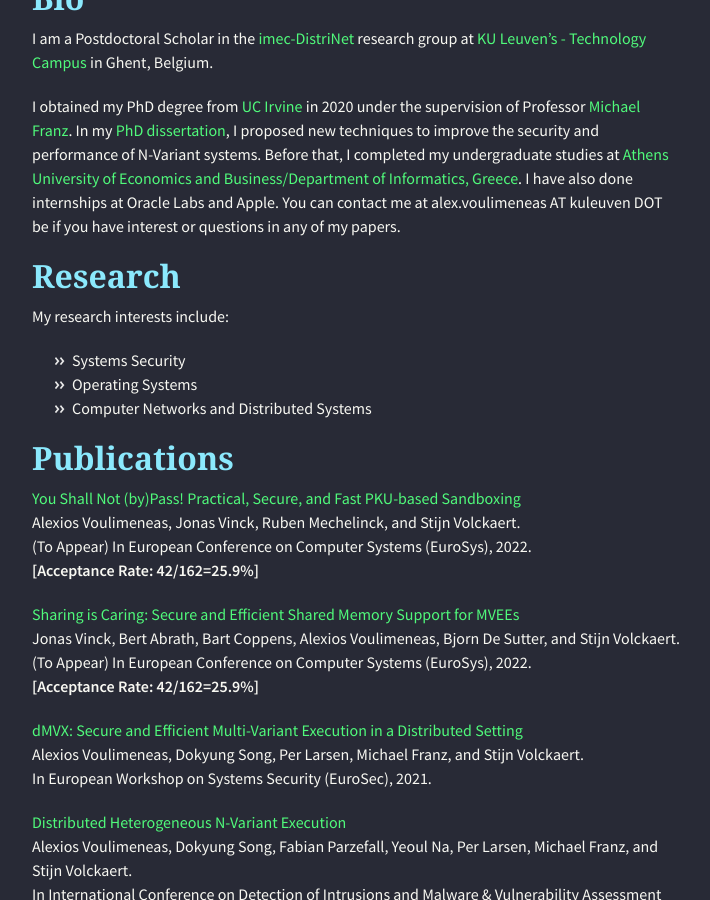
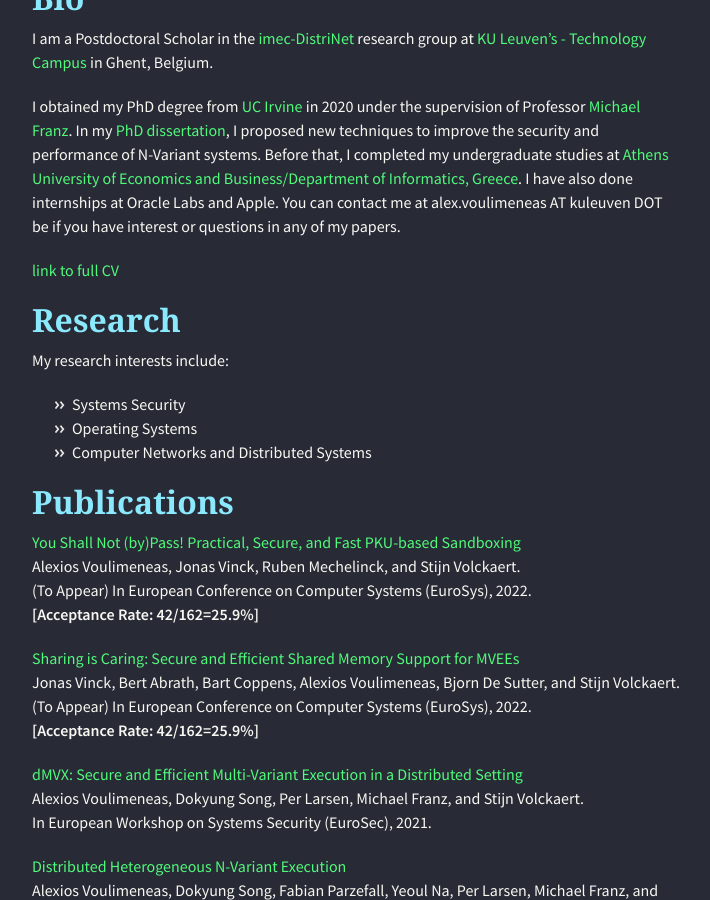
Before and after one commit to alexios-voulimeneas/alexios-voulimeneas.github.io, a Jekyll site: the page built from index.md, in a window 1280 px wide and 900 px high, scrolled down 502 px. Shown: the whole window, without its empty margins (283-993 px from the left). Built offline with Jekyll 4.4.1, drawn with Linux system fonts in a browser that asks for light colours; nearby versions of some CDN libraries; the repository's description, which GitHub fills in, is left out.

Commit message:
Update index.md

```diff
--- a/index.md
+++ b/index.md
@@ -10,6 +10,8 @@ I am a Postdoctoral Scholar in the [imec-DistriNet](https://distrinet.cs.kuleuve
 
 I obtained my PhD degree from [UC Irvine](https://uci.edu/) in 2020 under the supervision of Professor [Michael Franz](http://www.michaelfranz.com/).
 In my [PhD dissertation](https://escholarship.org/uc/item/2719443b), I proposed new techniques to improve the security and performance of N-Variant systems. Before that, I completed my undergraduate studies at [Athens University of Economics and Business/Department of Informatics, Greece]((https://www.dept.aueb.gr/en/cs)). I have also done internships at Oracle Labs and Apple. You can contact me at alex.voulimeneas AT kuleuven DOT be if you have interest or questions in any of my papers.
+
+[link to full CV](./papers/Voulimeneas_Alexios_academic_CV.pdf)
 
 ## [](#header-2)Research
 
```
